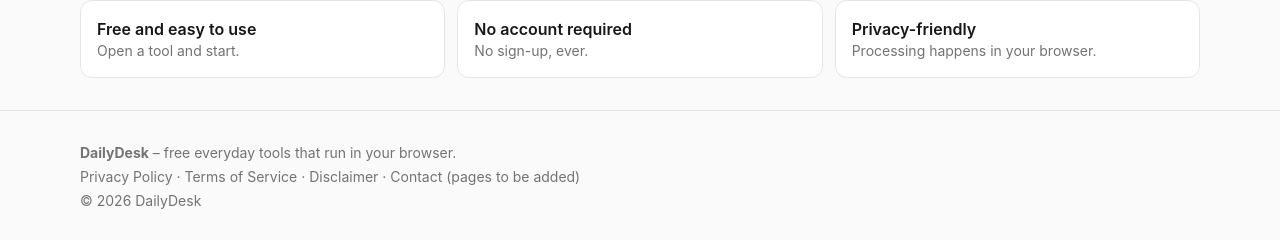
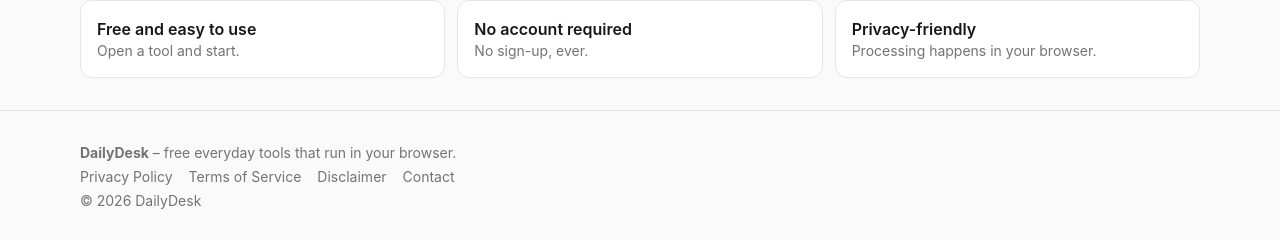
Before and after one commit to yashcyber-03/DailyDesk, a Next.js app: page / in a window 1280 px wide. Shown: the part 844-1084 px from the top of the page. Built offline with nearby package versions, Linux system fonts and the light colour scheme; no server answers.

Commit message:
Update layout.tsx

```diff
--- a/app/layout.tsx
+++ b/app/layout.tsx
@@ -1,4 +1,41 @@
-import "./globals.css";import type {Metadata} from "next";import Link from "next/link";import Header from "@/components/Header";
-export const metadata:Metadata={metadataBase:new URL(process.env.NEXT_PUBLIC_SITE_URL||"https://dailydesk.vercel.app"),title:{default:"DailyDesk – Everything you need. One simple workspace.",template:"%s | DailyDesk"},description:"Free online tools for documents, images, calculations and everyday productivity. No account needed.",openGraph:{title:"DailyDesk",description:"Free everyday online tools in one place.",type:"website"}};
-export default function Root({children}:{children:React.ReactNode}){return(<html lang="en" suppressHydrationWarning><body><Header/><main className="mx-auto min-h-[70vh] max-w-6xl px-4 py-8">{children}</main>
-<footer className="border-t border-neutral-200 py-8 text-sm text-neutral-500 dark:border-neutral-800"><div className="mx-auto max-w-6xl px-4"><p><b>DailyDesk</b> – free everyday tools that run in your browser.</p><p className="mt-1">Privacy Policy · Terms of Service · Disclaimer · Contact (pages to be added)</p><p className="mt-1">© {new Date().getFullYear()} DailyDesk</p></div></footer></body></html>);}
+import "./globals.css";
+import type {Metadata} from "next";
+import Link from "next/link";
+import Header from "@/components/Header";
+
+export const metadata: Metadata = {
+  metadataBase: new URL(process.env.NEXT_PUBLIC_SITE_URL || "https://dailydesk.vercel.app"),
+  title: {
+    default: "DailyDesk – Everything you need. One simple workspace.",
+    template: "%s | DailyDesk",
+  },
+  description: "Free online tools for documents, images, calculations and everyday productivity. No account needed.",
+  openGraph: {
+    title: "DailyDesk",
+    description: "Free everyday online tools in one place.",
+    type: "website",
+  },
+};
+
+export default function Root({children}: {children: React.ReactNode}) {
+  return (
+    <html lang="en" suppressHydrationWarning>
+      <body>
+        <Header />
+        <main className="mx-auto min-h-[70vh] max-w-6xl px-4 py-8">{children}</main>
+        <footer className="border-t border-neutral-200 py-8 text-sm text-neutral-500 dark:border-neutral-800">
+          <div className="mx-auto max-w-6xl px-4">
+            <p><b>DailyDesk</b> – free everyday tools that run in your browser.</p>
+            <p className="mt-1 flex flex-wrap gap-x-4">
+              <Link href="/privacy">Privacy Policy</Link>
+              <Link href="/terms">Terms of Service</Link>
+              <Link href="/disclaimer">Disclaimer</Link>
+              <Link href="/contact">Contact</Link>
+            </p>
+            <p className="mt-1">© {new Date().getFullYear()} DailyDesk</p>
+          </div>
+        </footer>
+      </body>
+    </html>
+  );
+}
```
